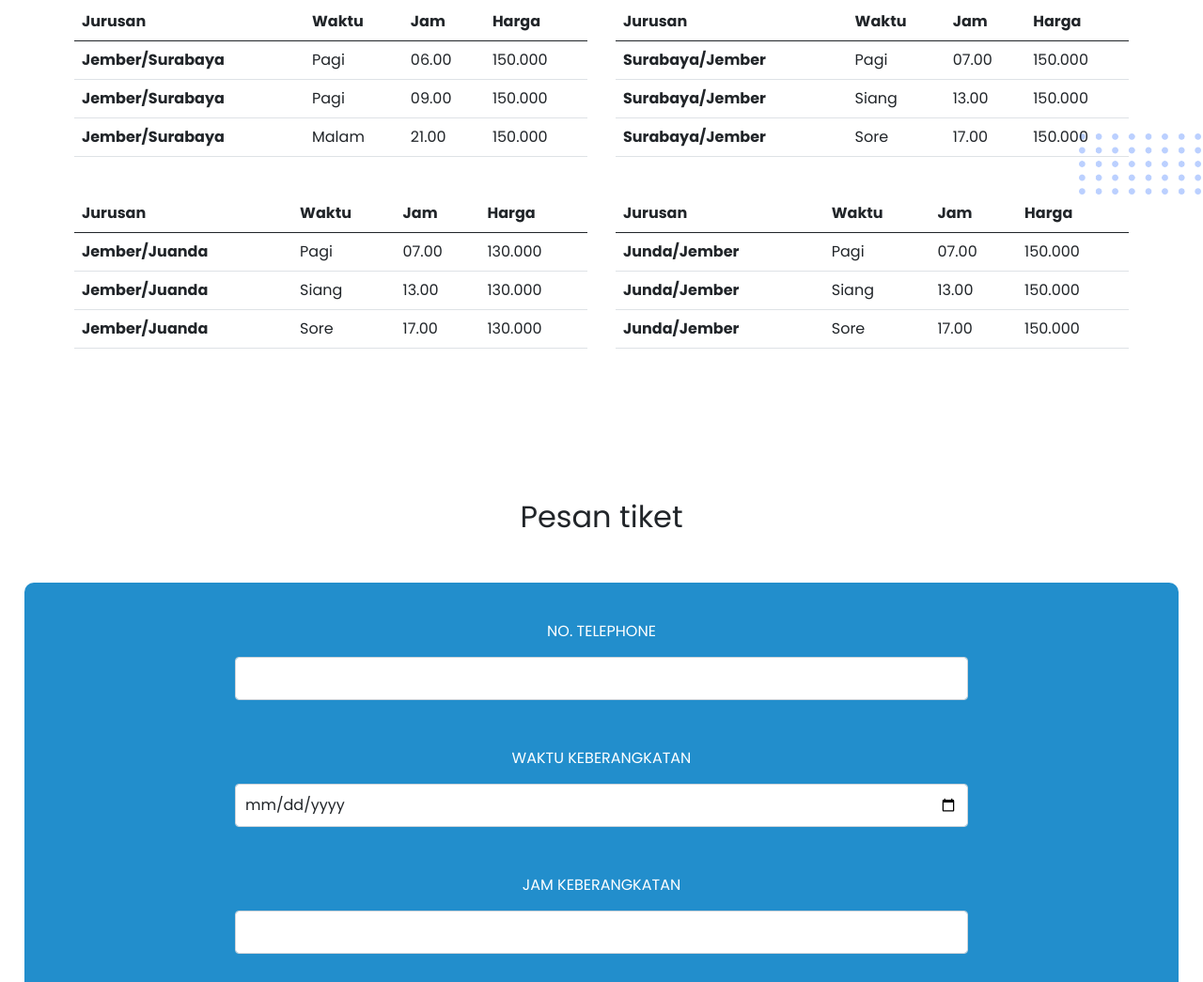
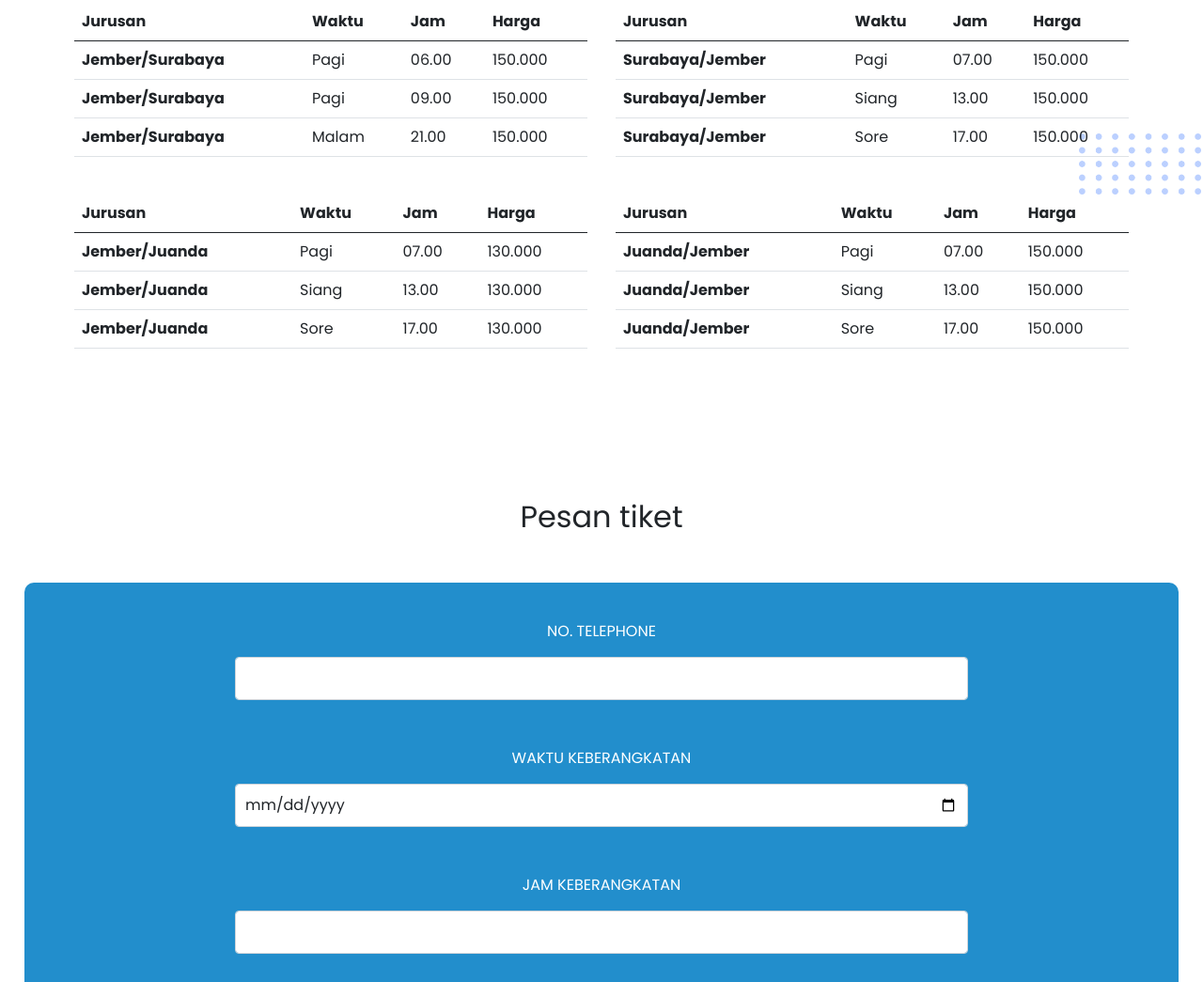
Before and after one commit to khoirulhudaa/syaviatransID, a plain HTML site: page index.html in a window 1280 px wide. Shown: the part 2211-3256 px from the top of the page at 94% size. Drawn offline with nearby package versions, Linux system fonts and the light colour scheme.

Commit message:
Add files via upload

```diff
--- a/index.html
+++ b/index.html
@@ -351,19 +351,19 @@
           </thead>
           <tbody>
             <tr>
-              <th scope="row">Junda/Jember</th>
+              <th scope="row">Juanda/Jember</th>
               <td>Pagi</td>
               <td>07.00</td>
               <td>150.000</td>
             </tr>
             <tr>
-              <th scope="row">Junda/Jember</th>
+              <th scope="row">Juanda/Jember</th>
               <td>Siang</td>
               <td>13.00</td>
               <td>150.000</td>
             </tr>
             <tr>
-              <th scope="row">Junda/Jember</th>
+              <th scope="row">Juanda/Jember</th>
               <td>Sore</td>
               <td>17.00</td>
               <td>150.000</td>
```
